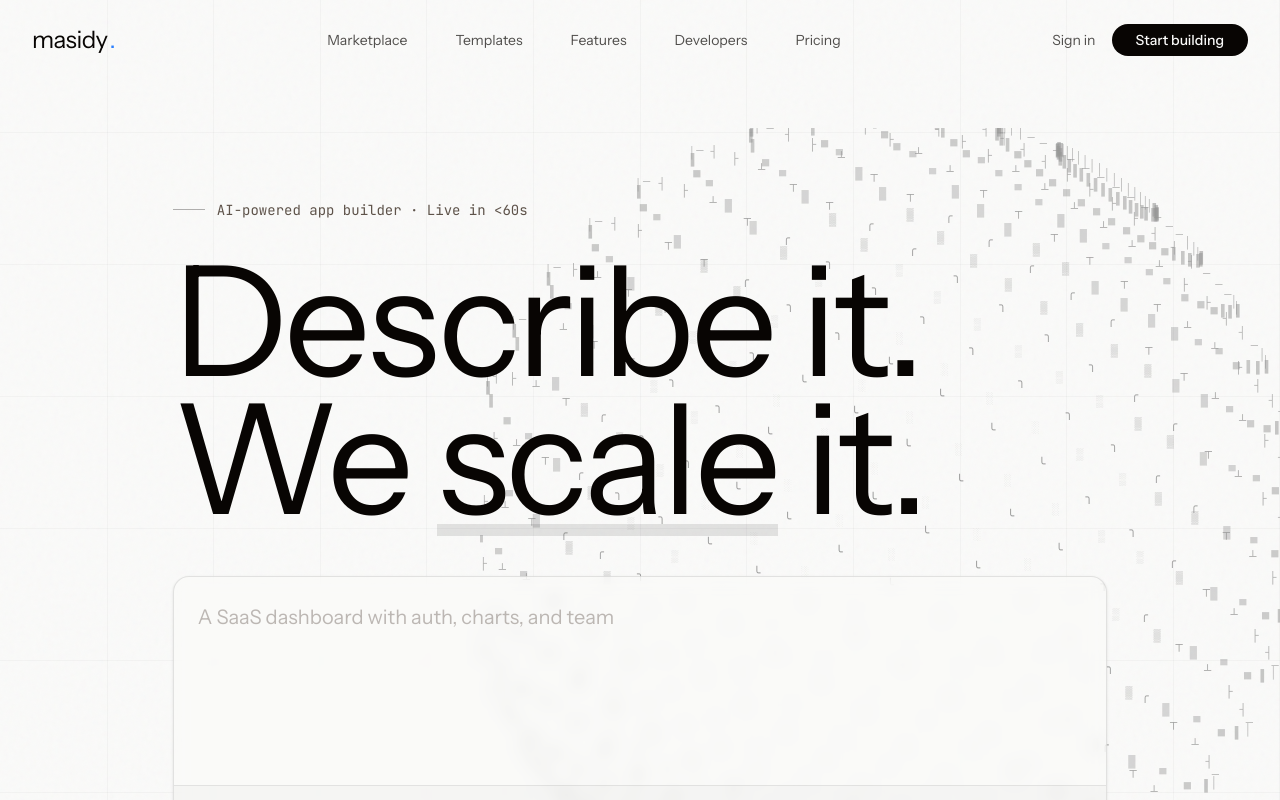
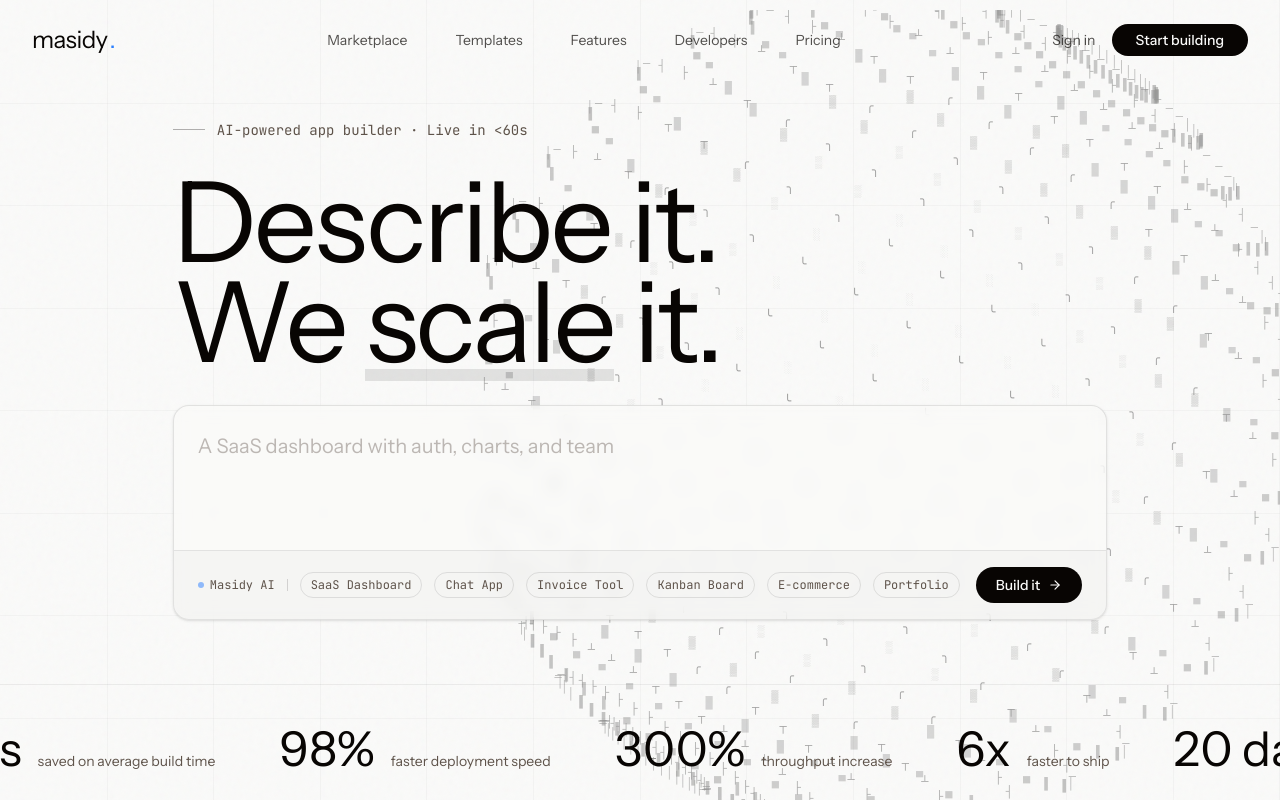
Before and after one commit to ragabsadek-rs/masidy, a Next.js app: page / in a window 1280 px wide. Shown: the top 800 px of the page. Built offline with nearby package versions, Linux system fonts and the light colour scheme.

Commit message:
fix: reduce hero top padding and headline size so both headline and AI input are visible above the fold

```diff
--- a/components/landing/hero-section.tsx
+++ b/components/landing/hero-section.tsx
@@ -120,7 +120,7 @@ export function HeroSection() {
       </div>
 
       {/* Main content */}
-      <div className="relative z-10 max-w-[1400px] mx-auto px-6 lg:px-12 pt-40 lg:pt-48 pb-16 flex-1">
+      <div className="relative z-10 max-w-[1400px] mx-auto px-6 lg:px-12 pt-24 lg:pt-28 pb-16 flex-1">
         {/* Eyebrow */}
         <div
           className={`mb-8 transition-all duration-700 ${
@@ -134,9 +134,9 @@ export function HeroSection() {
         </div>
 
         {/* Main headline */}
-        <div className="mb-12">
+        <div className="mb-8">
           <h1
-            className={`text-[clamp(3rem,12vw,10rem)] font-display leading-[0.9] tracking-tight transition-all duration-1000 ${
+            className={`text-[clamp(2.5rem,9vw,7rem)] font-display leading-[0.9] tracking-tight transition-all duration-1000 ${
               isVisible ? "opacity-100 translate-y-0" : "opacity-0 translate-y-8"
             }`}
           >
@@ -172,7 +172,7 @@ export function HeroSection() {
             <div className="p-6 pb-4">
               <textarea
                 ref={textareaRef}
-                rows={5}
+                rows={3}
                 onKeyDown={handleKeyDown}
                 className="w-full bg-transparent border-none outline-none resize-none text-xl text-foreground placeholder:text-muted-foreground/40 font-sans leading-relaxed"
               />
```
